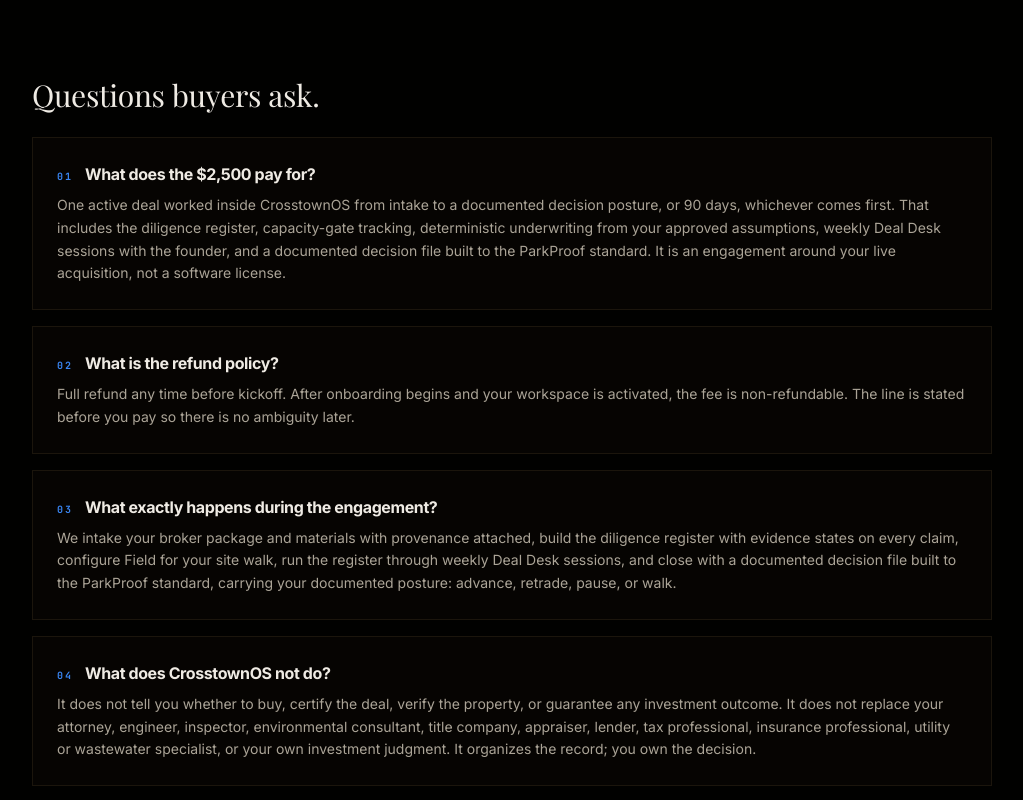
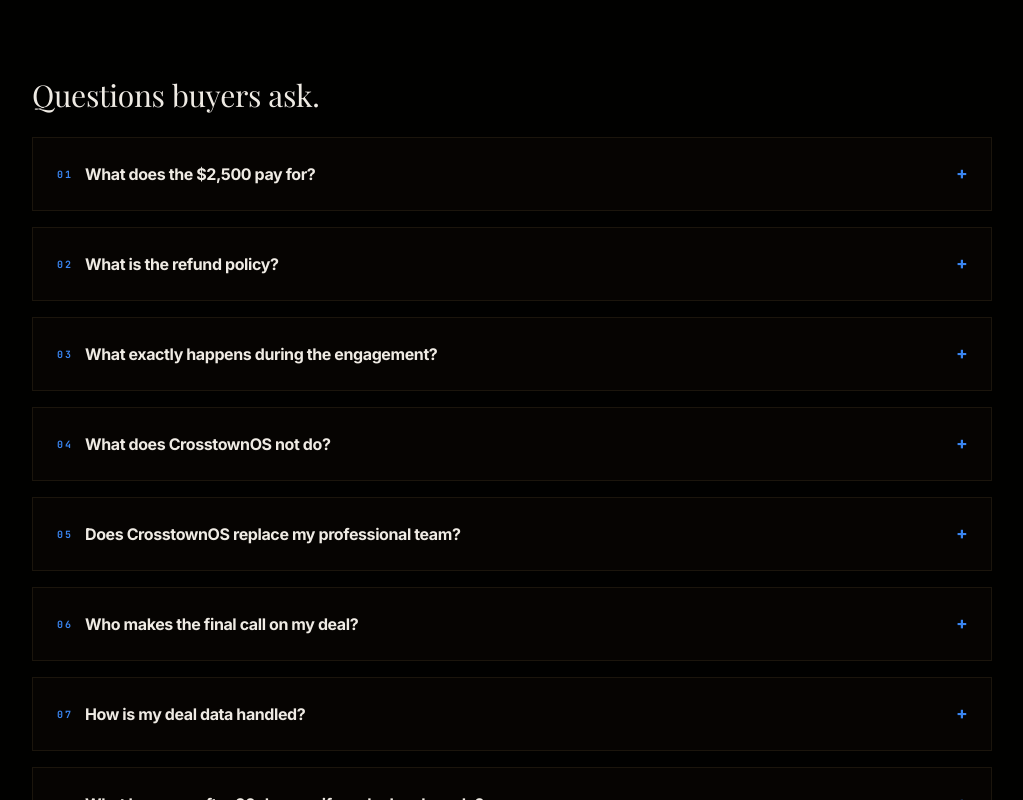
Before and after one commit to CrosstownOS/main, a Next.js app: page /deal-desk in a window 1280 px wide. Shown: the part 4260-5060 px from the top of the page, without its empty margins (128-1151 px from the left). Built offline with nearby package versions, Linux system fonts and the light colour scheme; a web font is replaced by a local one.

Commit message:
Make Deal Desk FAQ an accordion (native details/summary, closed by default)

```diff
--- a/app/deal-desk/page.tsx
+++ b/app/deal-desk/page.tsx
@@ -406,19 +406,30 @@ export default function DealDeskPage() {
             <h2 id="deal-desk-faq" className="serif-display text-2xl tracking-tight sm:text-3xl">
               Questions buyers ask.
             </h2>
-            <dl className="mt-6 space-y-4">
+            <div className="mt-6 space-y-4">
               {FAQ.map((item, index) => (
-                <div key={item.q} className="border border-border bg-card p-6">
-                  <dt className="font-sans text-base font-bold tracking-tight text-foreground">
+                <details
+                  key={item.q}
+                  className="group border border-border bg-card transition-colors hover:border-primary/40"
+                >
+                  <summary className="flex cursor-pointer list-none items-center p-6 font-sans text-base font-bold tracking-tight text-foreground focus-visible:outline-none focus-visible:ring-1 focus-visible:ring-inset focus-visible:ring-primary [&::-webkit-details-marker]:hidden">
                     <span className="mr-3 font-mono text-[10px] tracking-[0.2em] text-primary">
                       {String(index + 1).padStart(2, "0")}
                     </span>
-                    {item.q}
-                  </dt>
-                  <dd className="mt-2 text-sm leading-relaxed text-muted">{item.a}</dd>
-                </div>
+                    <span className="flex-1">{item.q}</span>
+                    <span
+                      aria-hidden="true"
+                      className="ml-4 font-mono text-lg leading-none text-primary transition-transform duration-200 group-open:rotate-45"
+                    >
+                      +
+                    </span>
+                  </summary>
+                  <p className="px-6 pb-6 text-sm leading-relaxed text-muted">
+                    {item.a}
+                  </p>
+                </details>
               ))}
-            </dl>
+            </div>
           </section>
 
           {/* Application */}
```
